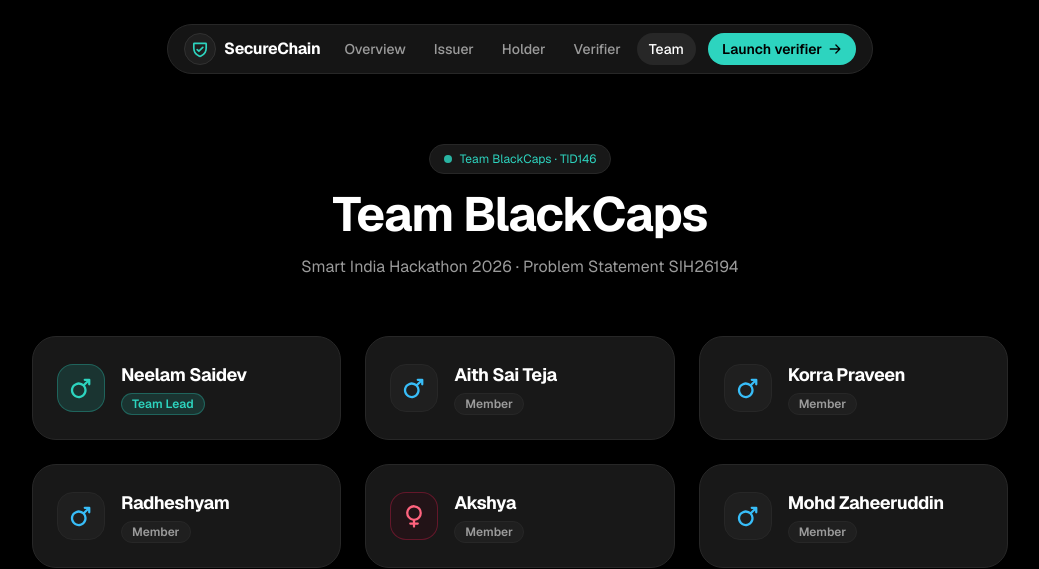
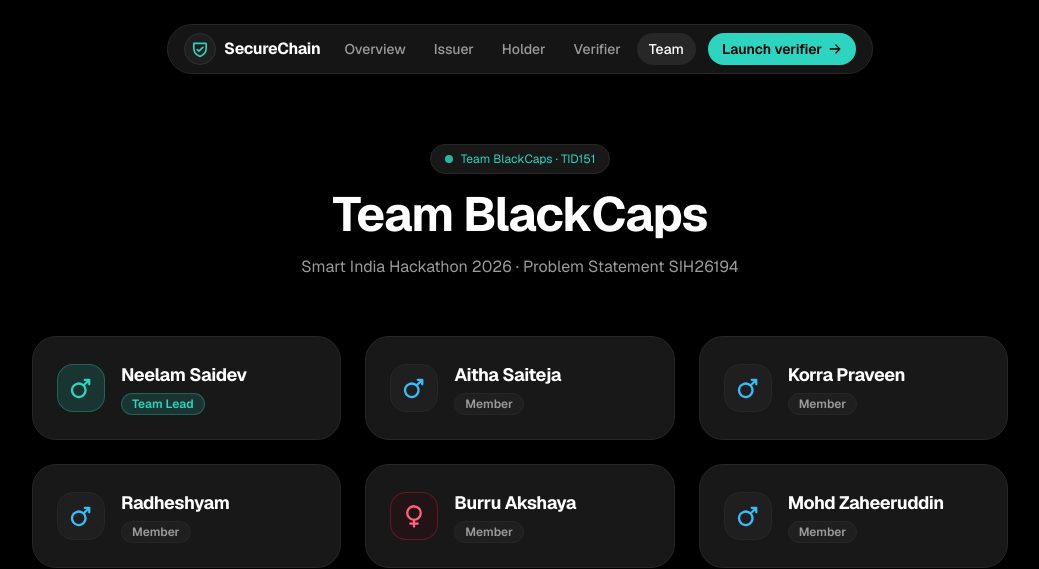
Before and after one commit to SohailKhan0525/website-demo, a Next.js app: page /team in a window 1280 px wide. Shown: the top 569 px of the page, without its empty margins (120-1159 px from the left). Built offline with nearby package versions, Linux system fonts and the light colour scheme.

Commit message:
chore: update team ID and member names

```diff
--- a/src/app/team/page.tsx
+++ b/src/app/team/page.tsx
@@ -21,7 +21,7 @@
     isFemale: false,
   },
   {
-    name: 'Aith Sai Teja',
+    name: 'Aitha Saiteja',
     role: 'Member',
     isFemale: false,
   },
@@ -36,7 +36,7 @@
     isFemale: false,
   },
   {
-    name: 'Akshya',
+    name: 'Burru Akshaya',
     role: 'Member',
     isFemale: true,
   },
@@ -54,7 +54,7 @@
       <div className="text-center max-w-2xl mx-auto mb-14">
         <div className="inline-flex items-center gap-2 px-3.5 py-1.5 rounded-full bg-[#181818] border border-[#272727] text-xs font-mono text-[#2DD4BF] mb-4">
           <span className="w-2 h-2 rounded-full bg-[#2DD4BF] animate-pulse" />
-          <span>Team BlackCaps · TID146</span>
+          <span>Team BlackCaps · TID151</span>
         </div>
         <h1 className="text-3xl sm:text-4xl md:text-5xl font-bold tracking-tight text-white mb-4">
           Team BlackCaps
```
